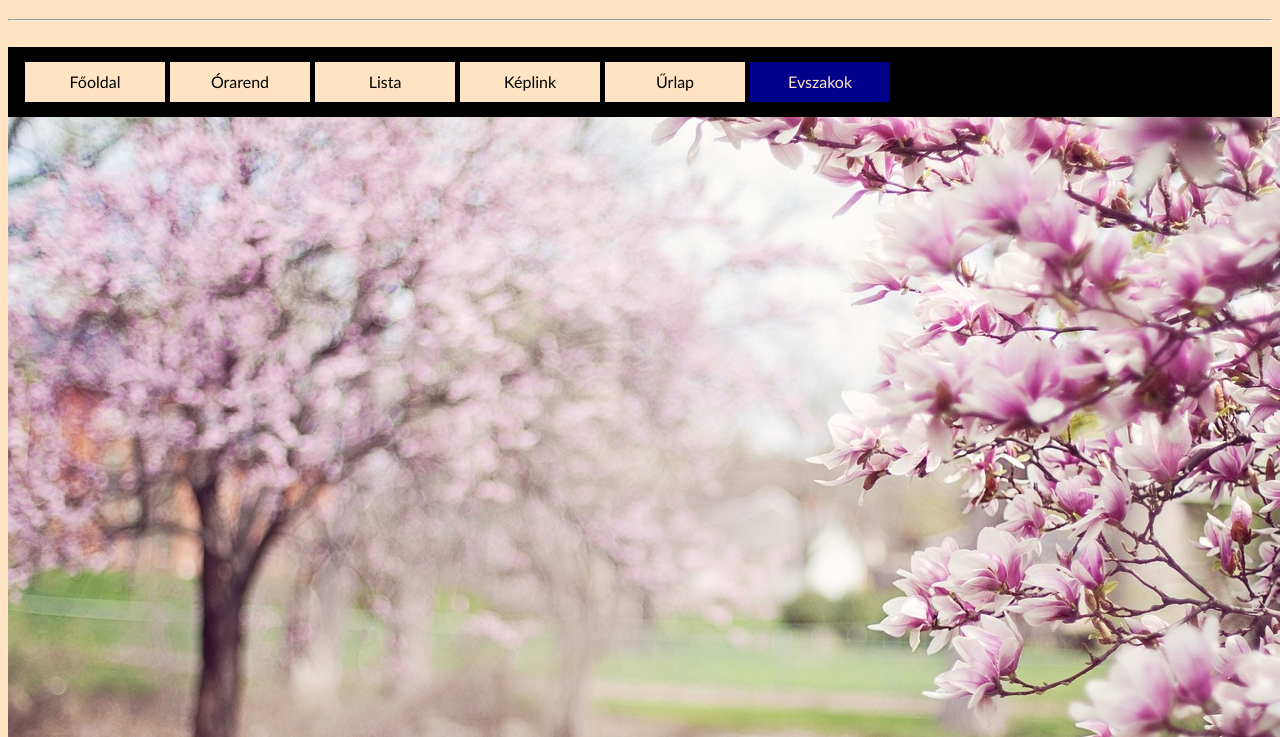
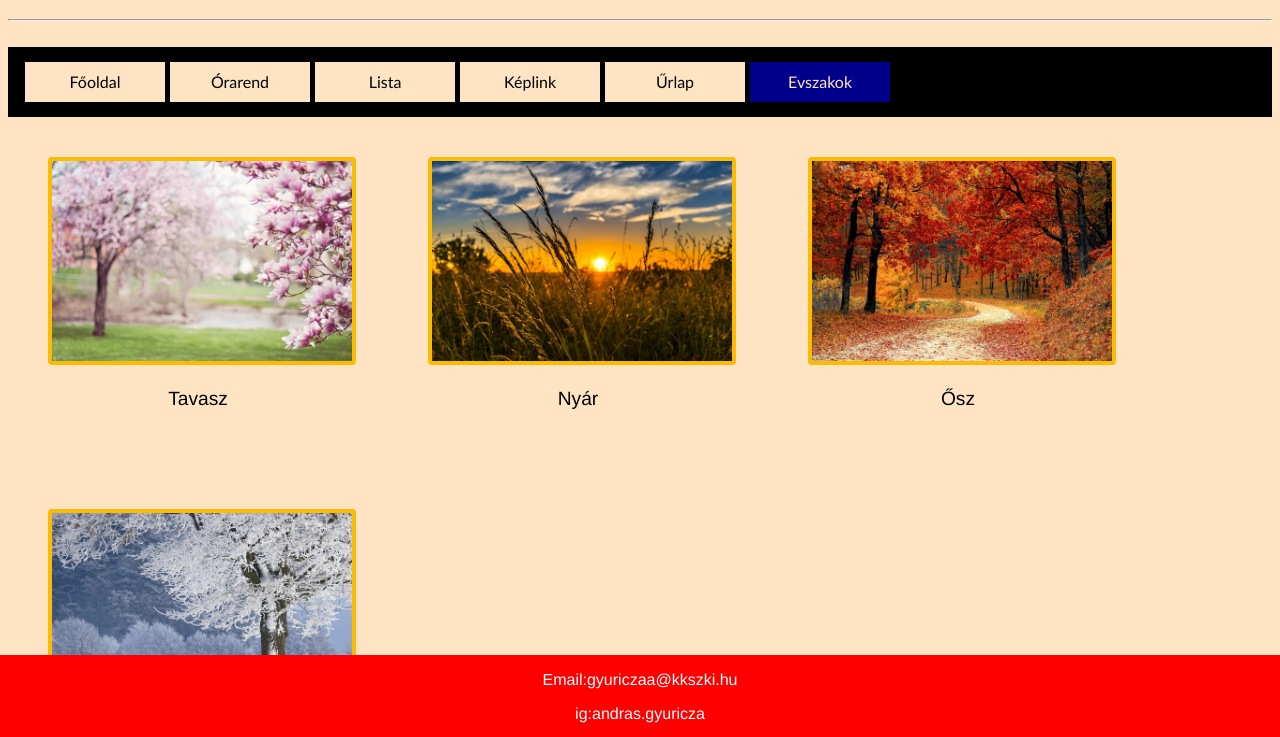
Before and after one commit to AndrasGyuricza/web, a plain HTML site: page evszakok.html in a window 1280 px wide. Shown: the part 61-798 px from the top of the page. Drawn offline with Linux system fonts and the light colour scheme.

Commit message:
nefonowqrnrjn

```diff
--- a/evszakok.html
+++ b/evszakok.html
@@ -25,23 +25,22 @@
     </nav>
 
 
-    <div class="div1">
-        <img src="tavasz.jpg" alt="">
-    </div>
-
-    <div class="div1">
-        <img src="nyár.jpg" alt="">
-    </div>
-
-    <div class="div1">
-        <img src="ősz.jpg" alt="">
-    </div>
-
-    <div class="div1">
-        <img src="tél.jpg" alt="">
-    </div>
-
-
+   <div id="div3">
+        <img src="tavasz.jpg" class="evszakkepek">
+        <p class="evszakP">Tavasz</p>
+   </div>
+   <div id="div3">
+        <img src="nyár.jpg" class="evszakkepek">
+        <p class="evszakP">Nyár</p>
+   </div>
+   <div id="div3">
+        <img src="ősz.jpg" class="evszakkepek">
+        <p class="evszakP">Ősz</p>
+   </div>
+   <div id="div3">
+        <img src="tél.jpg" class="evszakkepek">
+        <p class="evszakP">Tél</p>
+   </div>
 
 
 <footer class="footer1">
--- a/style.css
+++ b/style.css
@@ -57,12 +57,30 @@ body{
     padding: 5px;
     color: antiquewhite;
 }
-
-.div1{
+#div3 {
+    width: 300px;
+    transition: 3s;
     float: left;
-
+    margin: 40px;
 }
-
-.div1:hover {
-    transform: scale(1,2 1,2);
+.evszakkepek {
+    border: #fcba03 solid 4px;
+    border-radius: 4px;
+    width: 300px;
 }
+#div3:hover {
+    transform: scale(1.2, 1.2);
+}
+.evszakP {
+    text-align: center;
+    font-size: larger;
+}
+footer {
+    position: fixed;
+    left: 0;
+    bottom: 0;
+    width: 100%;
+    background-color: red;
+    color: white;
+    text-align: center;
+}
```
